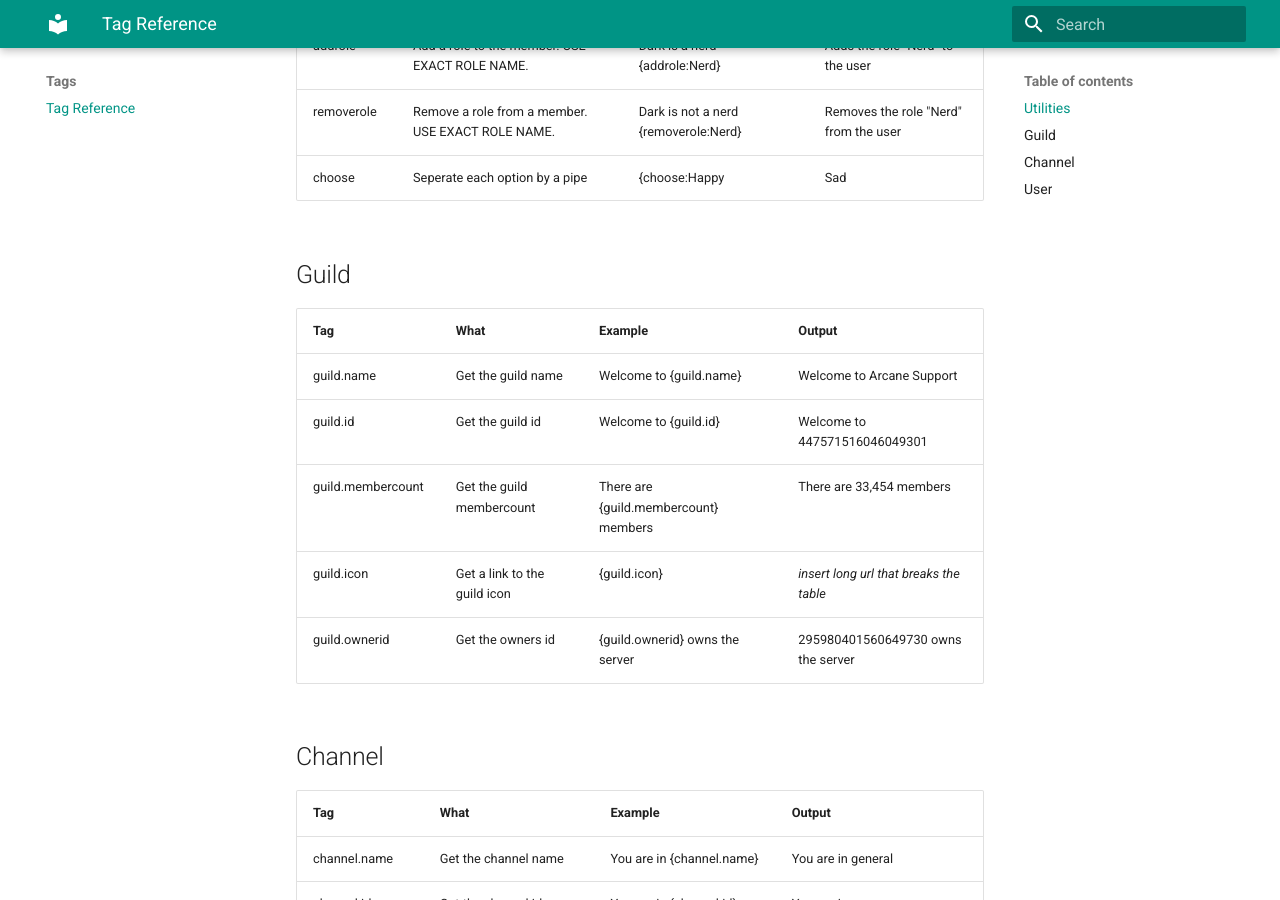
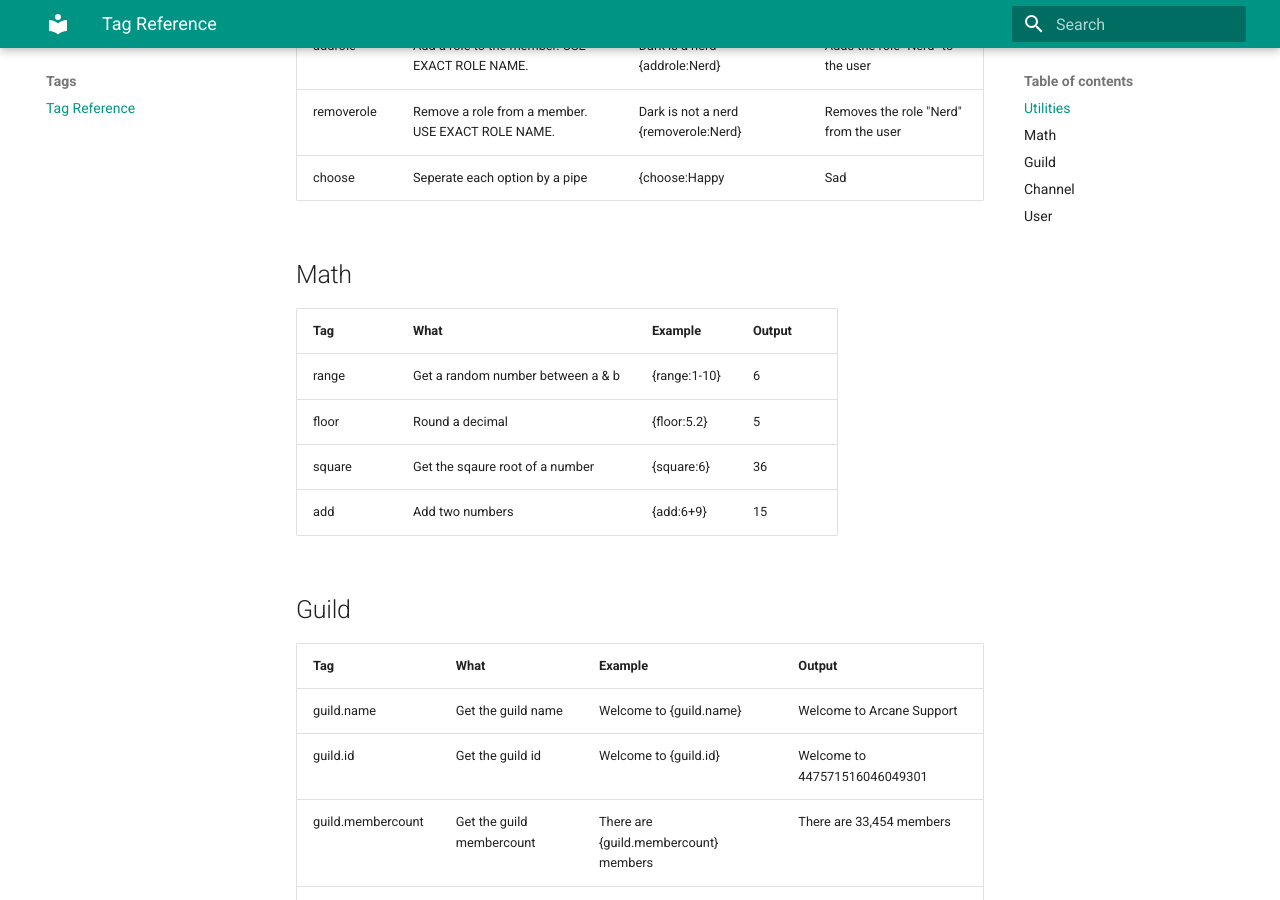
Before and after one commit to ibx34/Updated-Arcane-Docuemenation-, an MkDocs documentation site: the page built from docs/tags/all_tags.md, in a window 1280 px wide and 900 px high, scrolled down 582 px. Built offline with MkDocs 1.6.1 and Material for MkDocs 9.7.7, drawn with Linux system fonts in a browser that asks for light colours.

Commit message:
Update tags, forgot math

```diff
--- a/docs/tags/all_tags.md
+++ b/docs/tags/all_tags.md
@@ -13,6 +13,16 @@
 | addrole    | Add a role to the member. USE EXACT ROLE NAME.    | Dark is a nerd {addrole:Nerd}        | Adds the role "Nerd" to the user      |
 | removerole | Remove a role from a member. USE EXACT ROLE NAME. | Dark is not a nerd {removerole:Nerd} | Removes the role "Nerd" from the user |
 | choose     | Seperate each option by a pipe                    | {choose:Happy|Sad|Mad}               | Happey -> Mad -> Sad                  |
+
+## Math
+
+| Tag             | What                              | Example                      | Output                        |
+|-----------------|-----------------------------------|------------------------------|-------------------------------|
+| range           | Get a random number between a & b | {range:1-10}                 | 6                             |
+| floor           | Round a decimal                   | {floor:5.2}                  | 5                             |
+| square          | Get the sqaure root of a number   | {square:6}                   | 36                            |
+| add             | Add two numbers                   | {add:6+9}                    | 15                            |
+
 
 ## Guild
 
```
